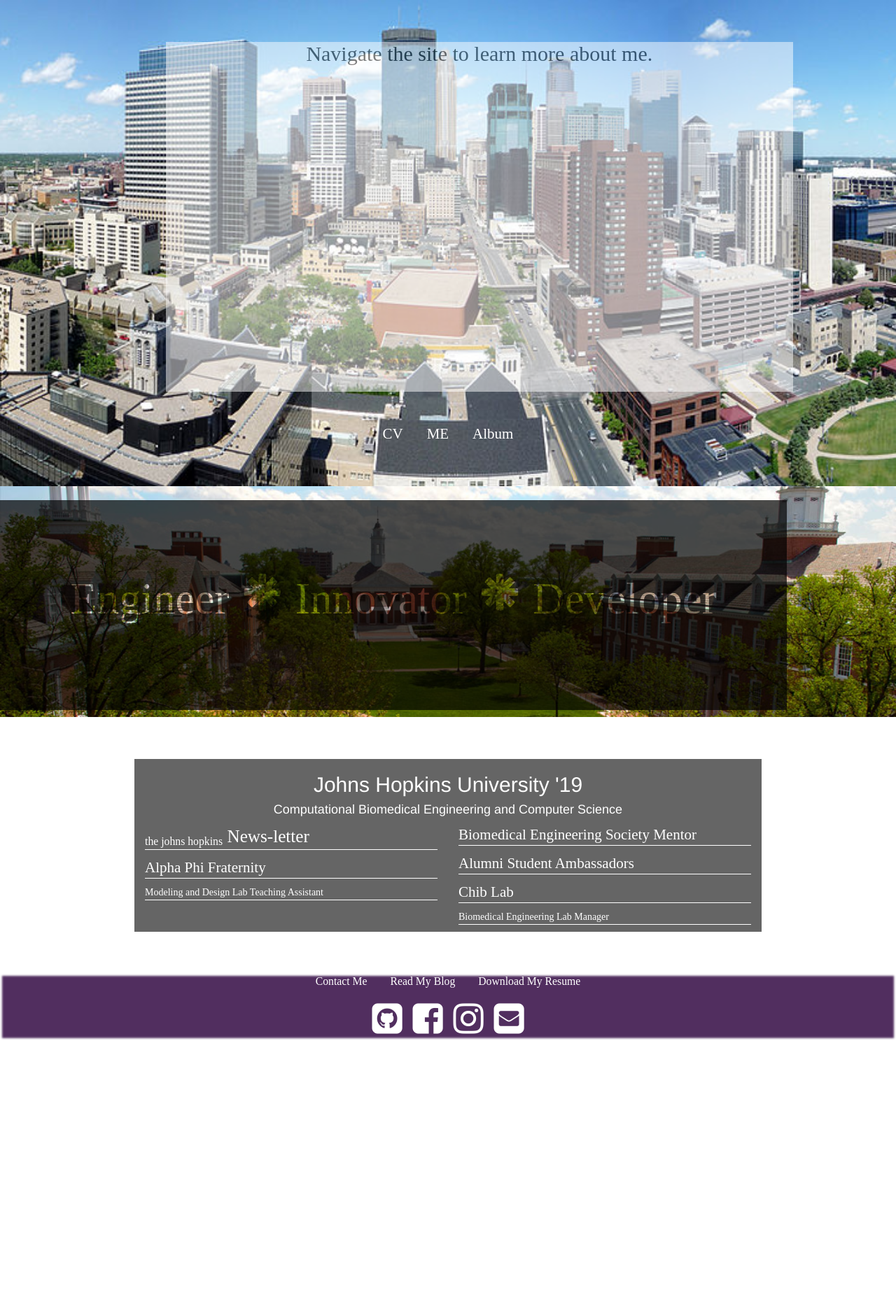
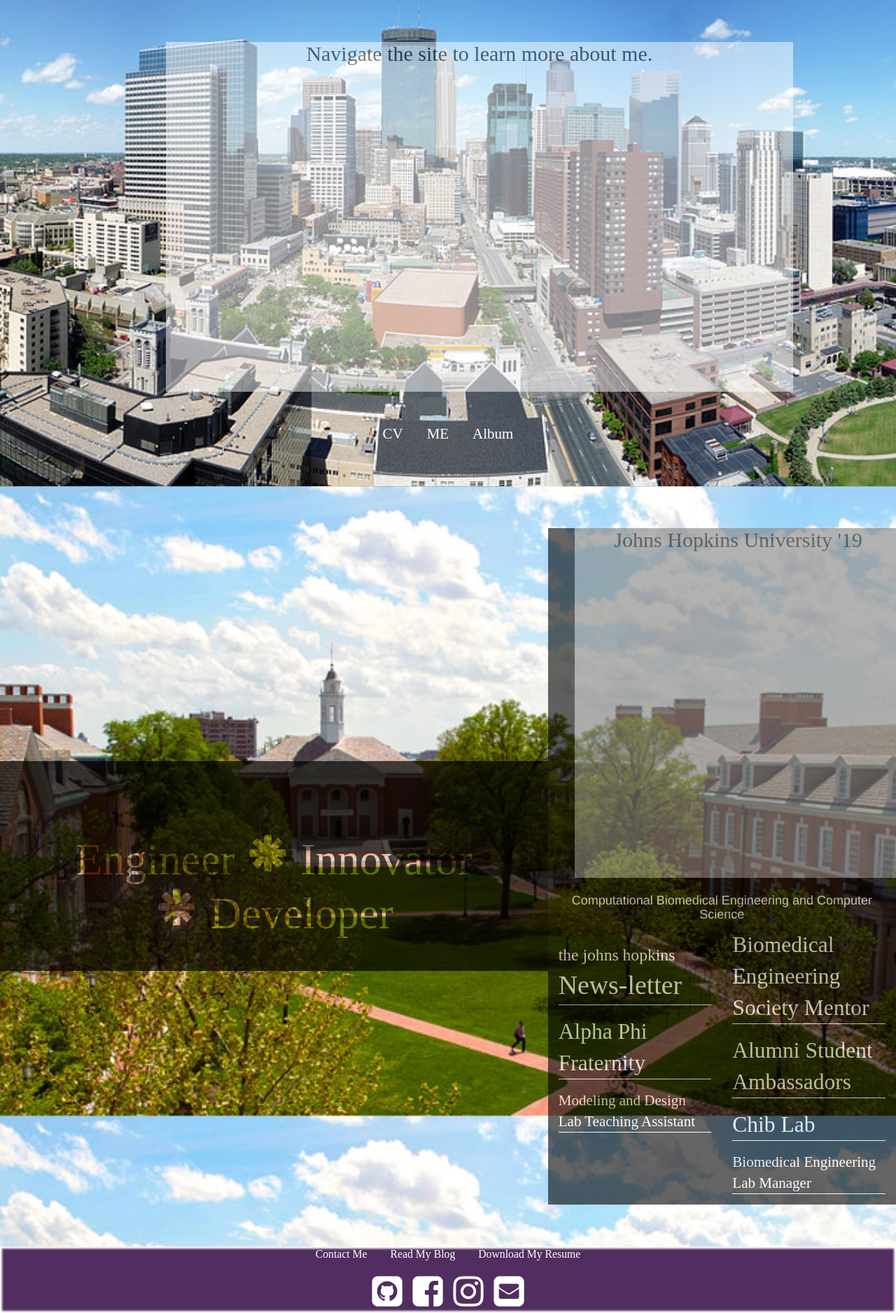
Before and after one commit to pfrank7/pfrank7.github.io, a Jekyll site: the page built from index.html, in a window 1280 px wide. Shown: the whole page at 70% size. Built offline with Jekyll 4.4.1, drawn with Linux system fonts in a browser that asks for light colours; nearby versions of some CDN libraries; before the commit the page ends 1487 px from its top, so only the background shows below that.

Commit message:
Update index.html

```diff
--- a/index.html
+++ b/index.html
@@ -54,11 +54,12 @@
 	font-family: 'Apple Chancery', Times New Roman;
 	background-color:black;
 	height:300px;
-	width:100%vh;
+	width:100%;
 	mix-blend-mode: multiply;
 	padding:100px;
 	color:white;
 	opacity:.7;
+	margin:0px;
 }
 </style>
 <div>
@@ -78,7 +79,6 @@
 	<section>
 	<div class = "jumbotron" id = "Hopkins">
 		<h1> Engineer <span class="glyphicon glyphicon-asterisk"></span> Innovator <span class="glyphicon glyphicon-asterisk"></span> Developer </h1>
-		</div class = "row">
 		<div class = "container" id = "margin" style = "background-color: black; opacity: .6; color:white;">
 			<div class = "row">
 				<div class = "col-sm-12 text-center">
@@ -98,13 +98,11 @@
 				<div class = "col-sm-6">
 					<p class = "paragraph" style = "border-bottom:1px solid"><a href = "http://pages.jh.edu/~bmes/"> Biomedical Engineering Society Mentor</a>
 					</p>
-						<p class = "paragraph" style = "border-bottom:1px solid"><a href = "http://ambassadors.johnshopkins.edu/">Alumni Student Ambassadors</a>
-						</p>
+					<p class = "paragraph" style = "border-bottom:1px solid"><a href = "http://ambassadors.johnshopkins.edu/">Alumni Student Ambassadors</a>						</p>
 					<p class = "paragraph" style = "border-bottom:1px solid"><a href = "http://chiblab.jhu.edu/">Chib Lab</a>
 					</p>
 					<p class = "paragraph" style = "border-bottom:1px solid">Biomedical Engineering Lab Manager
 					</p>
-					</div>
 				</div>
 			</div>
 		</div>
```
Lines whose indentation alone changed are shown as unchanged.
